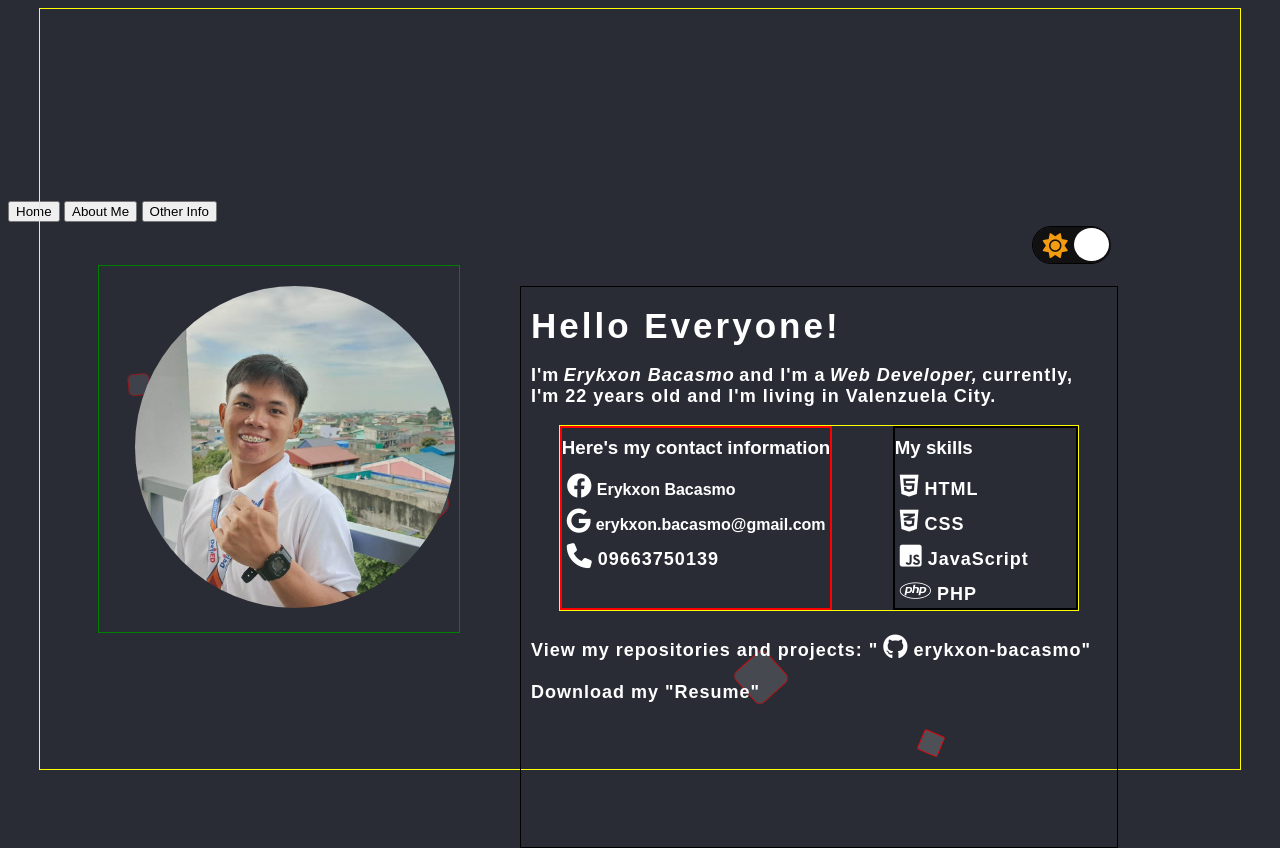
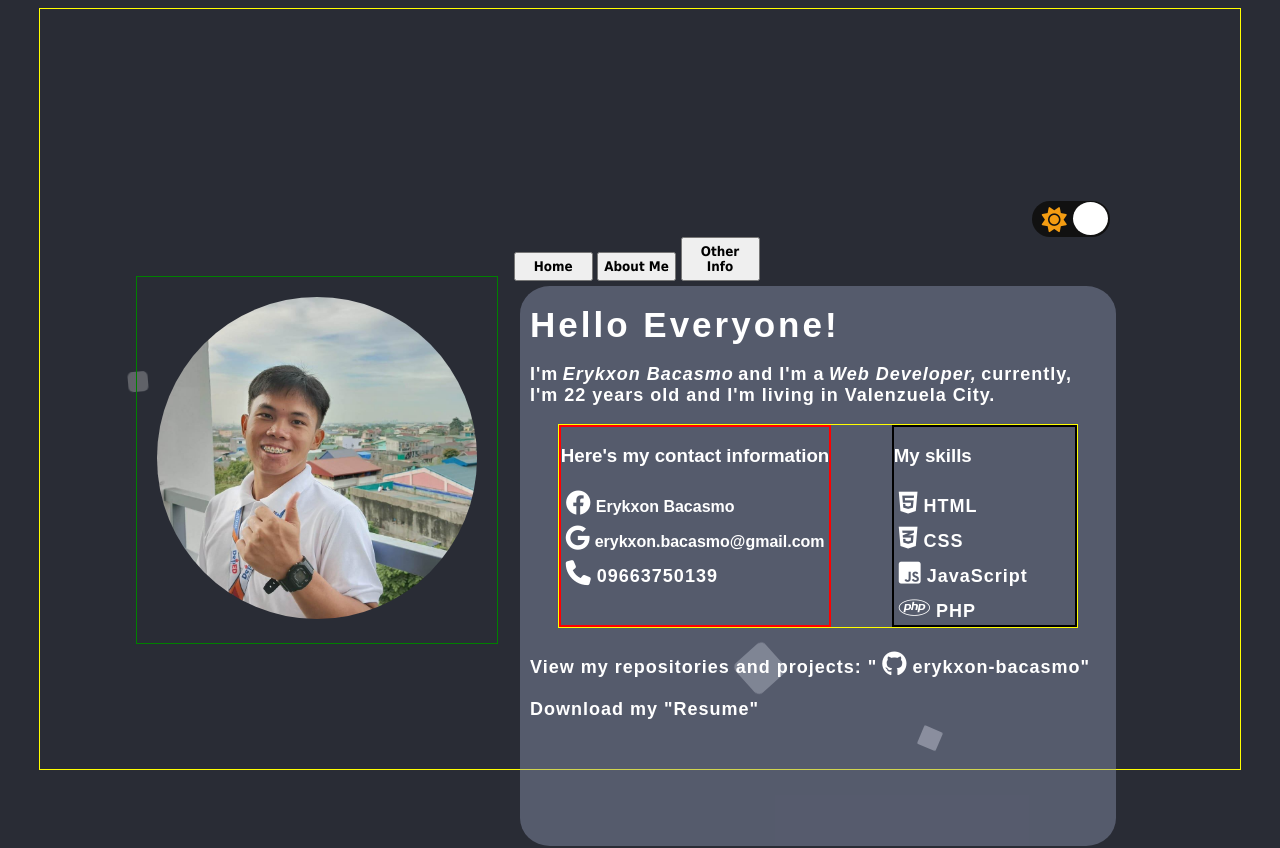
Before and after one commit to erykxon-bacasmo/my_Portfolio, a plain HTML site: page index.html in a window 1280 px wide. Both pictures are taken after a click on the element 1070 px from the left and 245 px from the top of the page. Drawn offline with Linux system fonts and the light colour scheme.

Commit message:
I put css design on the button I add on html file and I change the display view for body-container and put some animation here

```diff
--- a/stylesheet.css
+++ b/stylesheet.css
@@ -5,22 +5,55 @@ body {
     transition: background 0.2s linear;
 }
 
+.btns {
+    /* border: 1px solid yellow; */
+    position: relative;
+    margin: auto;
+    width: 25%;
+    margin-block-start: 5%;
+    margin-inline-start: 40%;
+}
+
+button {
+    position: relative;
+    display: inline;
+    width: 25%;
+    padding: 5px;
+    font-family: tahoma;
+    font-weight: 600;
+}
+
 /* button design for light and dark mode */
 
 .btn-container {
-    border: 1px solid black;
+    position: relative;
     border-radius: 45px;
     width: 6%;
-    margin-top: 5%;
+    margin-top: 3%;
     margin-bottom: -5%;
     margin-inline-start: 81%;
     cursor: pointer;
 }
+/* function design */
+body.dark {
+    background-color: #292c35;
+} /* #9b59b6 */
 
-body.dark {background-color: #292c35;} /* #9b59b6 */
+body.dark h2, body.dark h3, body.dark p, body.dark a, body.dark a ~ i {
+    color: white;
+}
 
-body.dark h2, body.dark h3, body.dark p, body.dark a, body.dark a ~ i {color: white;}
+body.dark .body-container{
+    background-color: #939cb96c;
+}
 
+body.dark a:hover {
+    color: blue;
+}
+body.dark .circles li {
+    background: rgba(255, 255, 255, 0.500);
+}
+/* button design */
 .checkbox {
   opacity: 0;
   position: absolute;
@@ -86,8 +119,8 @@ i:nth-child(1), i:nth-child(2) {
 
 .image{
     border: 1px solid green;
-    margin-block-start: 5%;
-    margin-inline-start: 7%;
+    margin-block-start: 8%;
+    margin-inline-start: 10%;
     padding: 20px;
     width: 25%;
     position: absolute;
@@ -97,23 +130,42 @@ i:nth-child(1), i:nth-child(2) {
     height: 100%;
     width: 100%;
     /* padding: 20px; */
-    margin-inline-start: 5%;
+    /* margin-inline-start: 5%; */
     /* margin-block-start: 3%; */
 }
 
 /* content for the text */
 
-.body-content {
-    border: 1px solid black;
+.body-container {
+    border-radius: 5%;
+    background-color: #c7d5ff6c;
     width: 45%;
     height: 70vh;
     padding-inline-start: 10px;
     padding-inline-end: 10px;
-    margin-top: 5%;
+    margin-top: 5px;
     margin-inline-start: 40%;
     position: absolute;
     overflow: hidden;
+}
 
+.body-content {
+    /* border: 1px solid black; */
+    position: relative;
+    animation: sample 0.5s alternate-reverse ;
+
+}
+
+@keyframes sample {
+
+    100%{
+        margin-left: -30%;
+    }
+
+}
+
+.body-content:nth-child(7){
+    display: none;
 }
 
 p {
@@ -144,7 +196,7 @@ p:nth-child(5) {
 /* css design for contact info */
 .contact {
     border: 2px solid red;
-    line-height: 2px;
+    line-height: 20px;
 }
 
 i {
@@ -158,6 +210,10 @@ a {
     color: black;
 }
 
+a:hover {
+    color: orange;
+}
+
 .contact > p:nth-child(8) {
     font-size: 18px;
 }
@@ -167,7 +223,7 @@ a {
 
 .skills {
     border: 2px solid #000000;
-    line-height: 2px;
+    line-height: 20px;
     width: 35%;
 }
 
@@ -201,13 +257,13 @@ a {
 }
 
 .circles li{
-    border: 1px solid red;
+    /* border: 1px solid red; */
     position: relative;
     display: block;
     list-style: none;
     width: 20px;
     height: 20px;
-    background: rgba(255, 255, 255, 0.2);
+    background: #f39c12;
     animation: animate 25s linear infinite;
     bottom: -100%;
 
```
